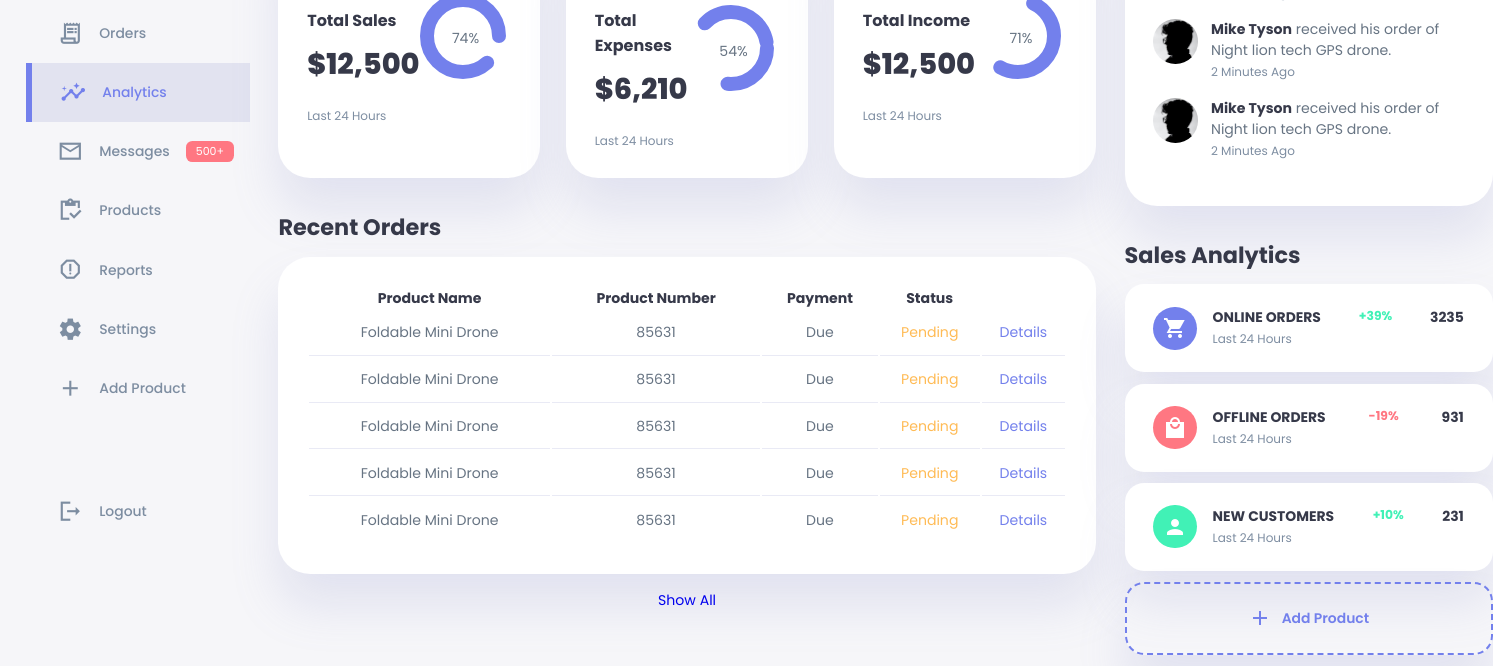
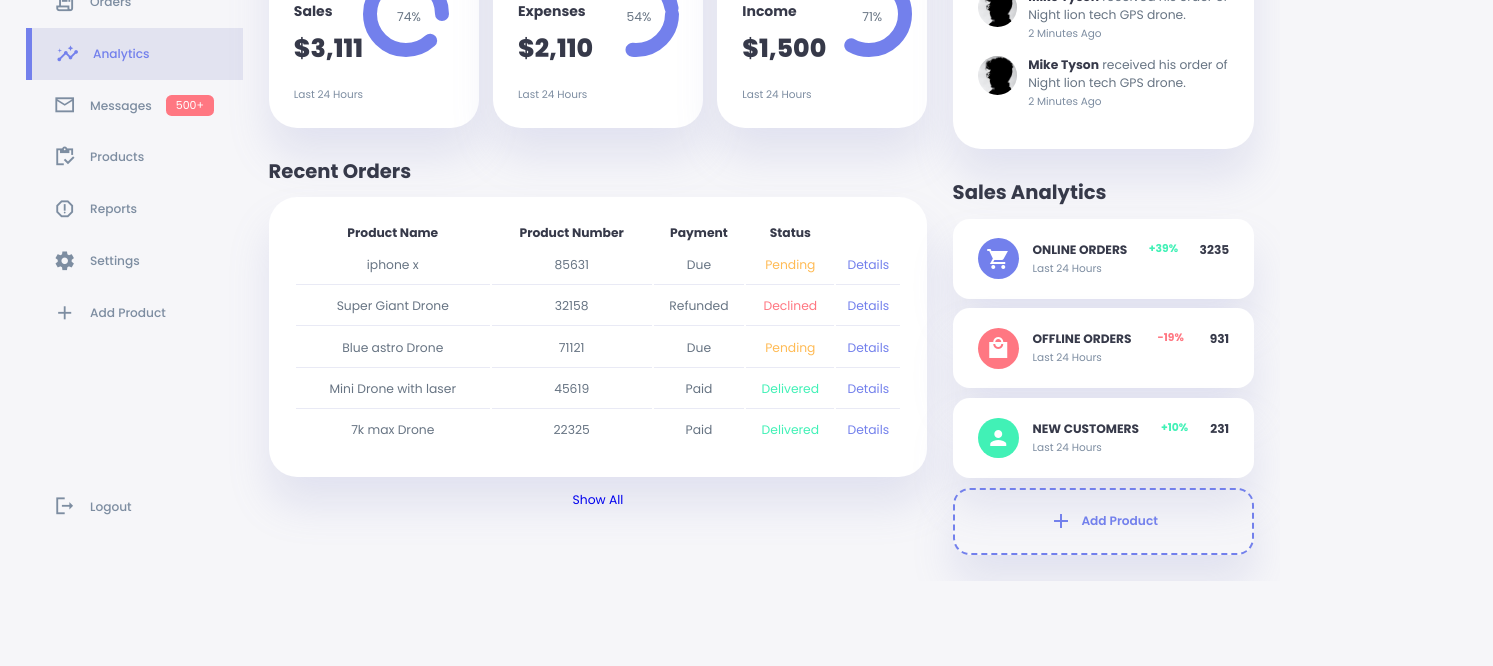
Before and after one commit to Willzxxz/oh.p.hoodie, a plain HTML site: page index.html in a window 1280 px wide. Shown: the part 219-885 px from the top of the page, 1493 px wide, since content can reach past the window. After the commit the page ends 800 px from the top, so only its background shows below. Drawn offline with Linux system fonts and the light colour scheme.

Commit message:
Dashboard
finished dashboard with JS scripts

```diff
--- a/index.html
+++ b/index.html
@@ -82,7 +82,7 @@
             <div class="middle">
               <div class="left">
                 <h3>Total Sales</h3>
-                <h1>$12,500</h1>
+                <h1>$3,111</h1>
               </div>
               <div class="progress">
                 <svg>
@@ -102,7 +102,7 @@
             <div class="middle">
               <div class="left">
                 <h3>Total Expenses</h3>
-                <h1>$6,210</h1>
+                <h1>$2,110</h1>
               </div>
               <div class="progress">
                 <svg>
@@ -122,7 +122,7 @@
             <div class="middle">
               <div class="left">
                 <h3>Total Income</h3>
-                <h1>$12,500</h1>
+                <h1>$1,500</h1>
               </div>
               <div class="progress">
                 <svg>
@@ -153,39 +153,7 @@
             </thead>
             <tbody>
               <tr>
-                <td>Foldable Mini Drone</td>
-                <td>85631</td>
-                <td>Due</td>
-                <td class="warning">Pending</td>
-                <td class="primary">Details</td>
-              </tr>
-              <tr>
-                <td>Foldable Mini Drone</td>
-                <td>85631</td>
-                <td>Due</td>
-                <td class="warning">Pending</td>
-                <td class="primary">Details</td>
-              </tr>
-              <tr>
-                <td>Foldable Mini Drone</td>
-                <td>85631</td>
-                <td>Due</td>
-                <td class="warning">Pending</td>
-                <td class="primary">Details</td>
-              </tr>
-              <tr>
-                <td>Foldable Mini Drone</td>
-                <td>85631</td>
-                <td>Due</td>
-                <td class="warning">Pending</td>
-                <td class="primary">Details</td>
-              </tr>
-              <tr>
-                <td>Foldable Mini Drone</td>
-                <td>85631</td>
-                <td>Due</td>
-                <td class="warning">Pending</td>
-                <td class="primary">Details</td>
+
               </tr>
             </tbody>
           </table>
@@ -309,5 +277,8 @@
         </div>
       </div>
     </div>
+
+    <script src="./orders.js"></script>
+    <script src="./index.js"></script>
   </body>
 </html>
--- a/index.js
+++ b/index.js
@@ -0,0 +1,42 @@
+const sideMenu = document.querySelector("aside");
+const menuBtn = document.querySelector("#menu-btn");
+const closeBtn = document.querySelector("#close-btn");
+const themeToggler = document.querySelector(".theme-toggler");
+
+//show sidebar
+menuBtn.addEventListener("click", () => {
+  sideMenu.style.display = "block";
+});
+
+//close sidebar
+closeBtn.addEventListener("click", () => {
+  sideMenu.style.display = "none";
+});
+
+//change theme
+themeToggler.addEventListener("click", () => {
+  document.body.classList.toggle("dark-theme-variables");
+
+  themeToggler.querySelector("span:nth-child(1)").classList.toggle("active");
+  themeToggler.querySelector("span:nth-child(2)").classList.toggle("active");
+});
+
+//fill orders in table
+Orders.forEach((order) => {
+  const tr = document.createElement("tr");
+  const trContent = `
+                        <td>${order.productName}</td>
+                        <td>${order.productNumber}</td>
+                        <td>${order.paymentStatus}</td>
+                        <td class="${
+                          order.shipping === "Declined"
+                            ? "danger"
+                            : order.shipping === "Pending"
+                            ? "warning"
+                            : "success"
+                        }">${order.shipping}</td>
+                        <td class="primary">Details</td>
+                        `;
+  tr.innerHTML = trContent;
+  document.querySelector("table tbody").appendChild(tr);
+});
--- /dev/null
+++ b/orders.js
@@ -0,0 +1,32 @@
+const Orders = [
+    {
+        productName: 'iphone x',
+        productNumber: '85631',
+        paymentStatus: 'Due',
+        shipping: 'Pending'
+    },
+    {
+        productName: 'Super Giant Drone',
+        productNumber: '32158',
+        paymentStatus: 'Refunded',
+        shipping: 'Declined'
+    },
+    {
+        productName: 'Blue astro Drone',
+        productNumber: '71121',
+        paymentStatus: 'Due',
+        shipping: 'Pending'
+    },
+    {
+        productName: 'Mini Drone with laser',
+        productNumber: '45619',
+        paymentStatus: 'Paid',
+        shipping: 'Delivered'
+    },
+    {
+        productName: '7k max Drone',
+        productNumber: '22325',
+        paymentStatus: 'Paid',
+        shipping: 'Delivered'
+    },
+]
--- a/style.css
+++ b/style.css
@@ -25,6 +25,16 @@
   --box-shadow: 0 2rem 3rem var(--color-light);
 }
 
+/* --------------- DARK THEME VARAIBLES ---------------- */
+.dark-theme-variables{
+  --color-background: #181a1e;
+  --color-white: #202528;
+  --color-dark: #edeffd;
+  --color-dark-variant: #a3bdcc;
+  --color-light: rgba(0, 0, 0, 0.4);
+  --box-shadow: 0 2rem 3rem var(--color-light);
+}
+
 * {
   margin: 0;
   padding: 0;
@@ -37,7 +47,7 @@
 }
 
 html {
-  t-size: 14px;
+  font-size: 14px;
 }
 
 body {
@@ -56,11 +66,19 @@ body {
   width: 96%;
   margin: 0 auto;
   gap: 1.8rem;
-  grid-template-columns: 14rem auto 23rem;
+  grid-template-columns:
+  minmax(14rem, 16rem)
+  auto
+  minmax(20rem, 30rem);
 }
 
 a {
   color: var--color-dark;
+  width: 100%;
+}
+
+img {
+  display: block;
   width: 100%;
 }
 
@@ -87,11 +105,6 @@ h5 {
 
 small {
   font-size: 0.75rem;
-}
-
-img {
-  max-width: 100%;
-  max-height: auto;
 }
 
 .profile-photo {
@@ -244,8 +257,12 @@ main .date input[type="date"] {
 
 main .insights {
   display: grid;
-  grid-template-columns: repeat(3, 1fr);
-  gap: 1.6rem;
+  grid-template-columns:
+    minmax(14.5rem, auto)
+    minmax(14.5rem, auto)
+    minmax(14.5rem, auto);
+  /*  grid-template-columns: repeat(3, 1fr); */
+    gap: 1rem;
 }
 
 main .insights > div {
@@ -530,7 +547,7 @@ main .recent-orders a {
 @media screen and (max-width: 1200px) {
   .container {
     width: 94%;
-    grid-template-columns: 7rem auto 23rem;
+    grid-template-columns: 7rem auto 20rem;
   }
 
   aside .logo h2 {
@@ -564,7 +581,8 @@ main .recent-orders a {
   }
 
   main .recent-orders table {
-    width: 83vw;
+   width: 78vw;
+   /* width: 83vw;   */
   }
 
   main table thead tr th:last-child,
@@ -587,7 +605,7 @@ main .recent-orders a {
 
   aside {
     position: fixed;
-    left: 0;
+    left: -100%;
     background: var(--color-white);
     width: 18rem;
     z-index: 3;
@@ -595,7 +613,14 @@ main .recent-orders a {
     height: 100vh;
     padding-right: var(--card-padding);
     display: none;
+    animation: showMenu 400ms ease forwards;
   }
+
+  @keyframes showMenu {
+    to {
+        left: 0;
+    }
+}
 
   aside .logo {
     margin-left: 1rem;
```
